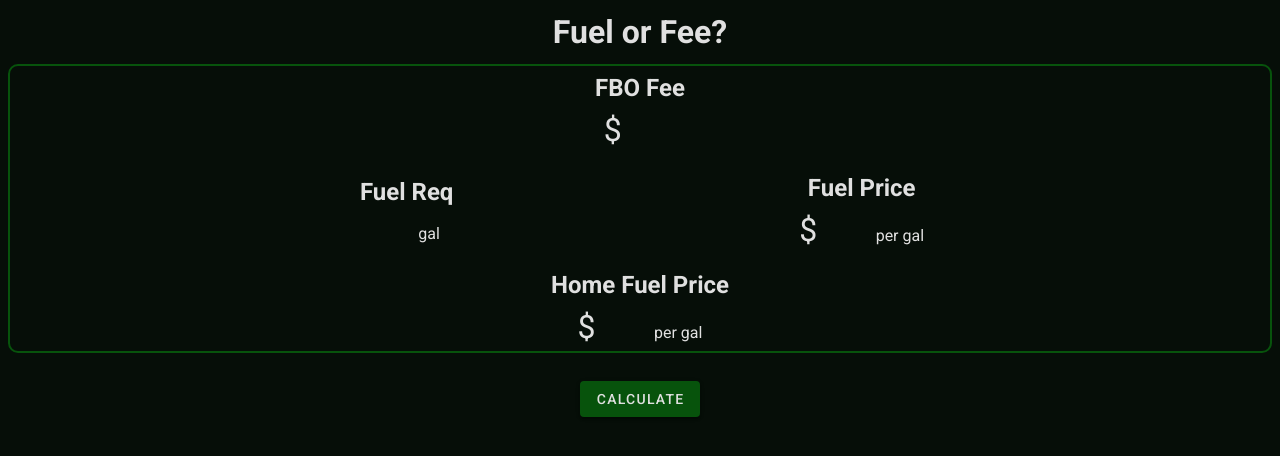
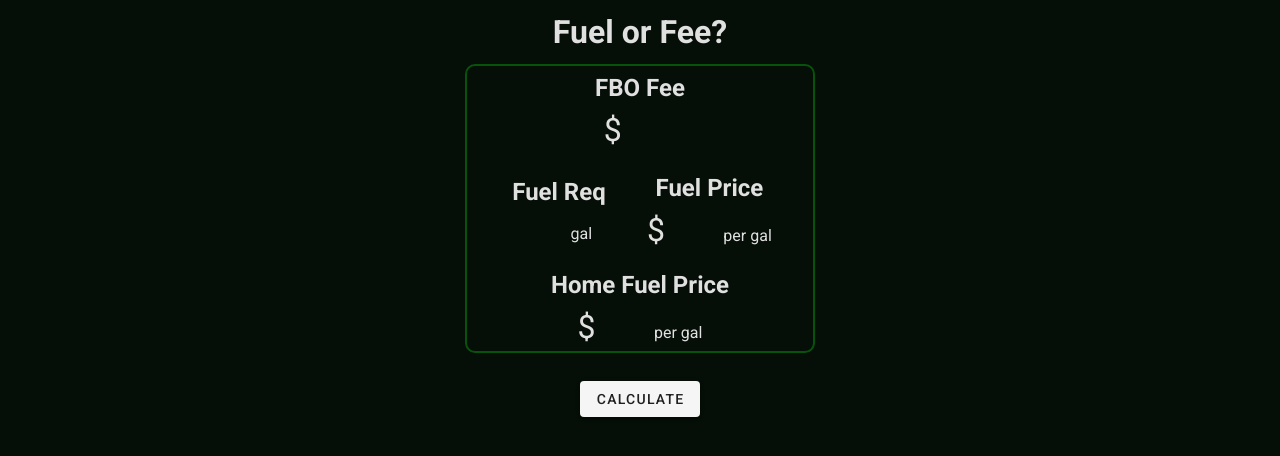
Before and after one commit to adamkudz/fuelorfee, a Vue app: page / in a window 1280 px wide. Shown: the top 456 px of the page. Built offline with nearby package versions, Linux system fonts and the light colour scheme.

Commit message:
outline css changes

```diff
--- a/src/views/Home.vue
+++ b/src/views/Home.vue
@@ -15,7 +15,10 @@
     >
       FEE!
     </h1>
-    <div class="INPUTCONTAINER ma-2">
+    <div
+      class="INPUTCONTAINER ma-2"
+      :class="{ redBorder: payFee, greenborder: '' }"
+    >
       <div class="verticalInput text-center pa-1">
         <h2 class="">FBO Fee</h2>
         <div>
@@ -143,7 +146,6 @@ export default {
     showCalculate: true,
     showResults: false,
     isDisabled: false,
-    bgColor: "red",
   }),
   methods: {
     calculateResult: function() {
@@ -191,6 +193,9 @@ export default {
       }
     },
   },
+  mounted() {
+    this.$refs.fboFee.focus();
+  },
 };
 </script>
 <style lang="scss" scoped>
@@ -201,8 +206,17 @@ export default {
   background: var(--dark-background);
 }
 .INPUTCONTAINER {
-  border: var(--green) 2px solid;
   border-radius: 10px;
+  max-width: 600px;
+  min-width: 350px;
+  justify-self: center;
+  border: 2px solid var(--green);
+}
+.redBorder {
+  border: 2px solid var(--red);
+}
+.greenBorder {
+  border: 2px solid var(--green);
 }
 .inputBox {
   display: flex;
@@ -229,8 +243,8 @@ input {
 .dollarSign {
   font-size: 2em;
 }
-.theme--light .v-btn.v-btn--has-bg {
-  color: var(--font-color);
-  background-color: var(--green);
-}
+// .theme--light.v-btn.v-btn--has-bg {
+//   color: var(--font-color);
+//   background-color: var(--green);
+// }
 </style>
```
